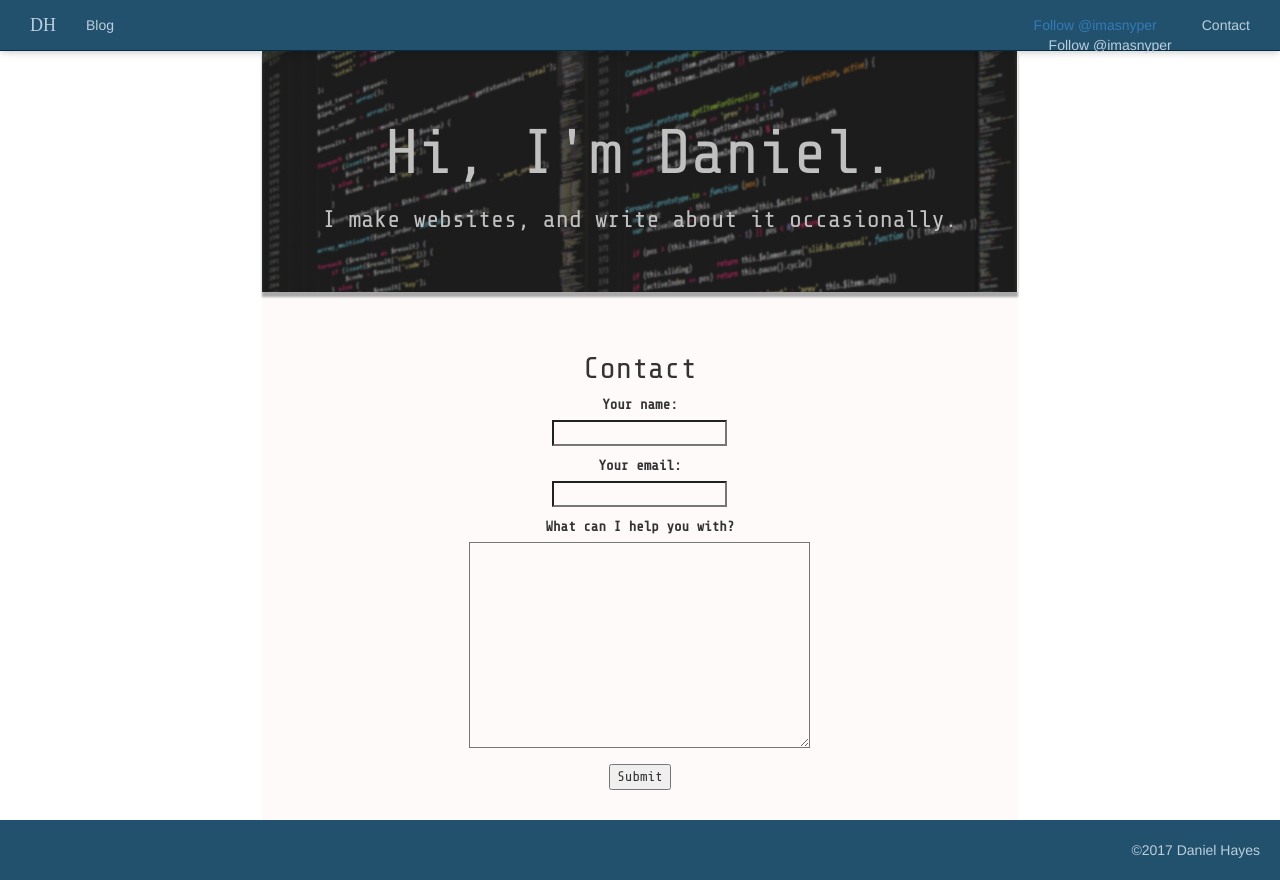
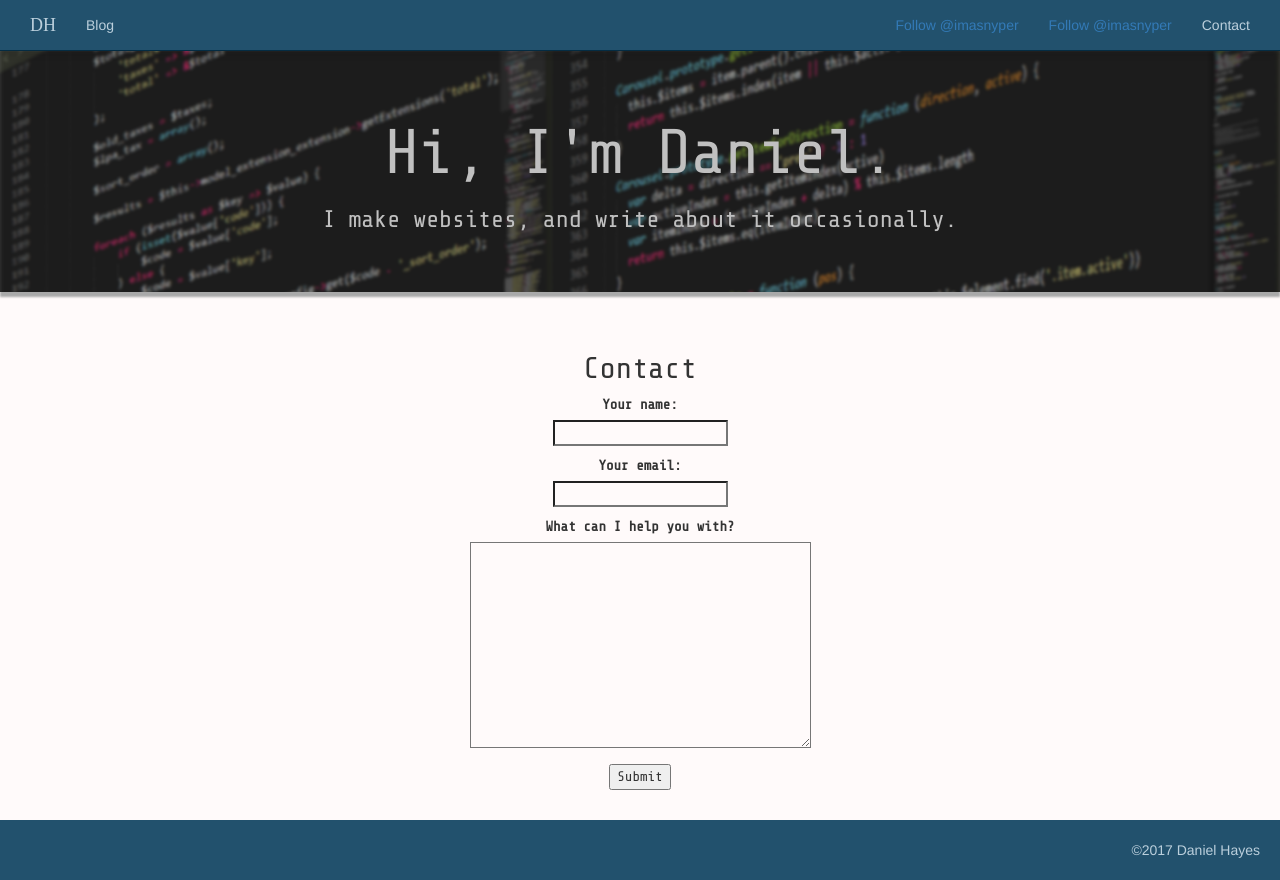
Before and after one commit to imasnyper/danielhayes, a Django app: page / in a window 1280 px wide. Run offline with Django 3.2, Linux system fonts and the light colour scheme; data that the repository does not hold is empty; parts of the project's set-up code (start-up, migrations or seed data) failed here and were passed over; some libraries are stand-ins or nearby versions; some web fonts are replaced.

Commit message:
fixed follow link positioning

```diff
--- a/home/static/home/style.css
+++ b/home/static/home/style.css
@@ -74,6 +74,7 @@ body {
     background-color: snow;
     font-family: 'Share Tech Mono', monospace;
     flex: 1 0 auto; /* for sticky footer */
+    margin: 0;
 }
 
 .blurb {
@@ -102,6 +103,10 @@ label {
     text-align: right;
 }
 
+.github-link {
+  height: 50px;
+}
+
 .twitter-link {
     height: 50px;
 }
@@ -110,6 +115,14 @@ label {
     position: relative;
     top: 50%;
     transform: translateY(-50%);
+    padding: 15px;
+}
+
+.github-follow {
+  position: relative;
+  top: 50%;
+  transform: translateY(-50%);
+  padding: 15px;
 }
 
 .navbar-toggle {
--- a/home/templates/home/base.html
+++ b/home/templates/home/base.html
@@ -55,12 +55,15 @@
                 </li>
             </ul>
             <ul class="nav navbar-nav navbar-right">
+                <li class="github-link">
+                    <div class="github-follow">
+                        <a class="github-button" href="https://github.com/imasnyper" aria-label="Follow @imasnyper on GitHub">Follow @imasnyper</a>
+                    </div>
+                </li>
                 <li class="twitter-link">
                     <div class="twitter-follow">
                         <a href="https://twitter.com/imasnyper" class="twitter-follow-button" data-show-screen-name="false" data-show-count="false">Follow @imasnyper</a><script async src="//platform.twitter.com/widgets.js" charset="utf-8"></script>
                     </div>
-                    <!-- Place this tag where you want the button to render. -->
-                    <a class="github-button" href="https://github.com/imasnyper" aria-label="Follow @imasnyper on GitHub">Follow @imasnyper</a>
                 </li>
                 <li class="{% block contact_active %}{% endblock %}">
                     <a href="{% url 'home:contact' %}">Contact</a>
@@ -79,5 +82,6 @@
 {% endblock footer %}
 <!-- Place this tag in your head or just before your close body tag. -->
 <script async defer src="https://buttons.github.io/buttons.js"></script>
+{% block extra_scripts %}{% endblock %}
 </body>
 </html>
```
